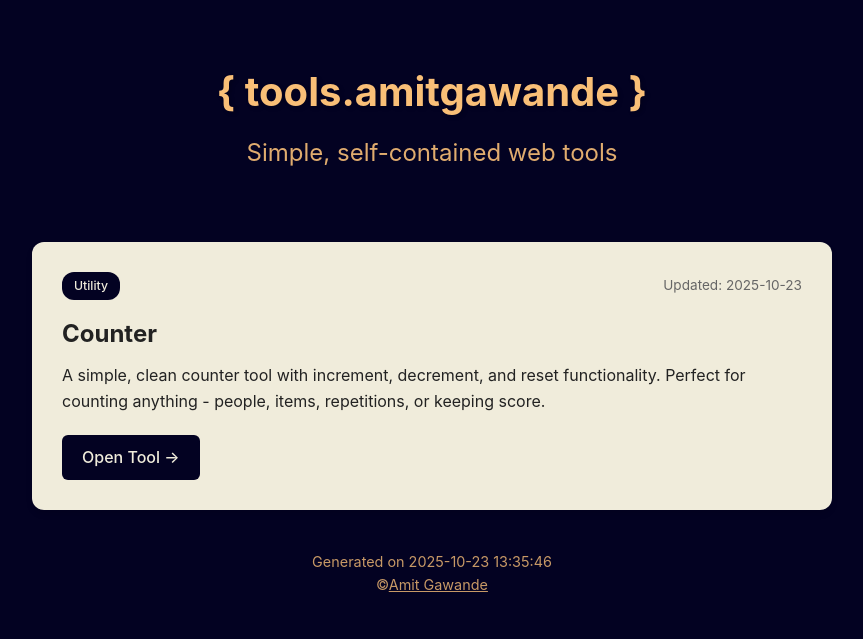
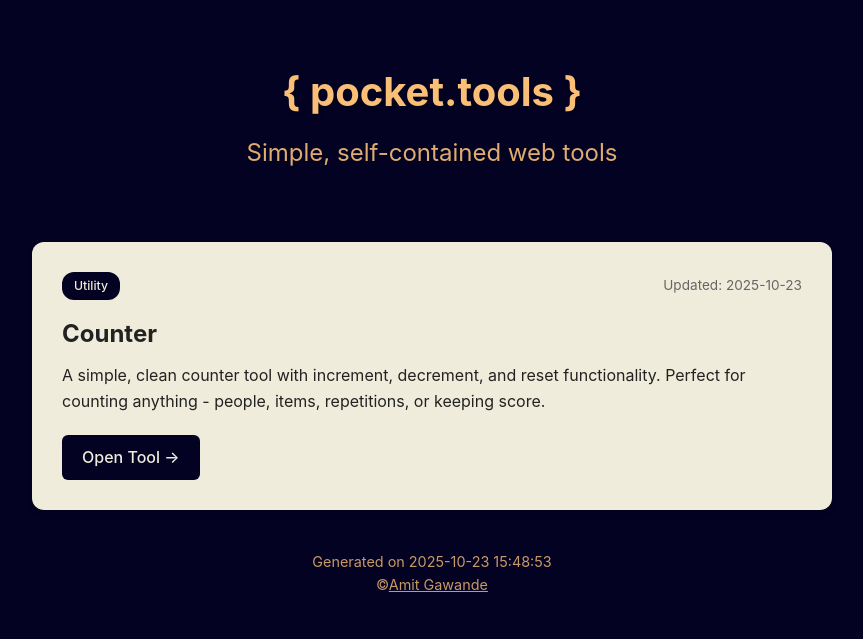
Before and after one commit to am1t/tools, a plain HTML site: page index.html in a window 1280 px wide. Shown: the whole page, without its empty margins (208-1071 px from the left). Drawn offline with Linux system fonts and the light colour scheme.

Commit message:
change title in html to standarize

```diff
--- a/index.html
+++ b/index.html
@@ -136,7 +136,7 @@
 <body>
     <div class="container">
         <header>
-            <h1>{ tools.amitgawande }</h1>
+            <h1>{ pocket.tools }</h1>
             <p class="subtitle">Simple, self-contained web tools</p>
         </header>
 
@@ -154,7 +154,7 @@
         </div>
 
         <footer>
-            <p>Generated on 2025-10-23 13:35:46</p>
+            <p>Generated on 2025-10-23 15:48:53</p>
             <p>©<a href="https://amitgawande.com">Amit Gawande</a></p>
         </footer>
     </div>
```
